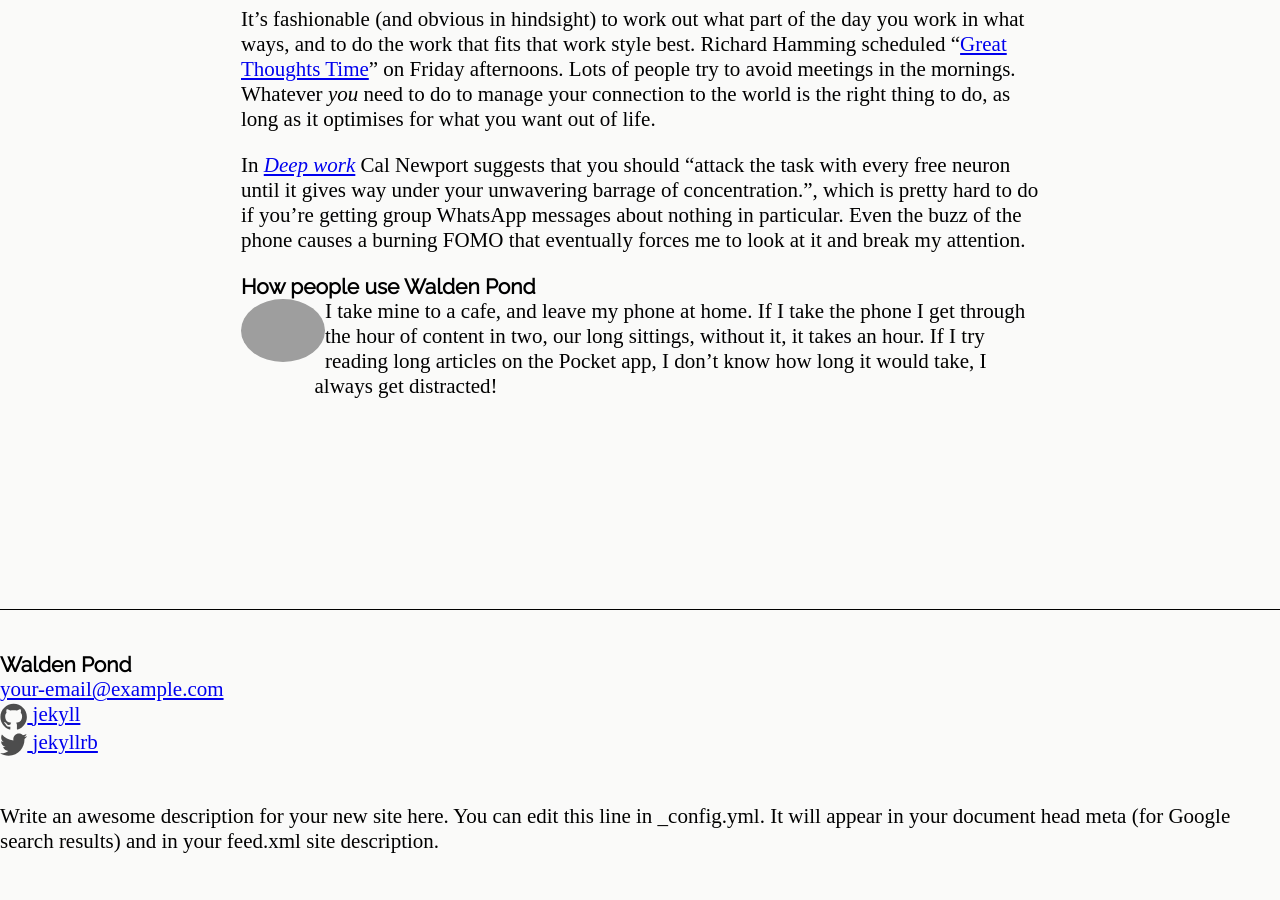
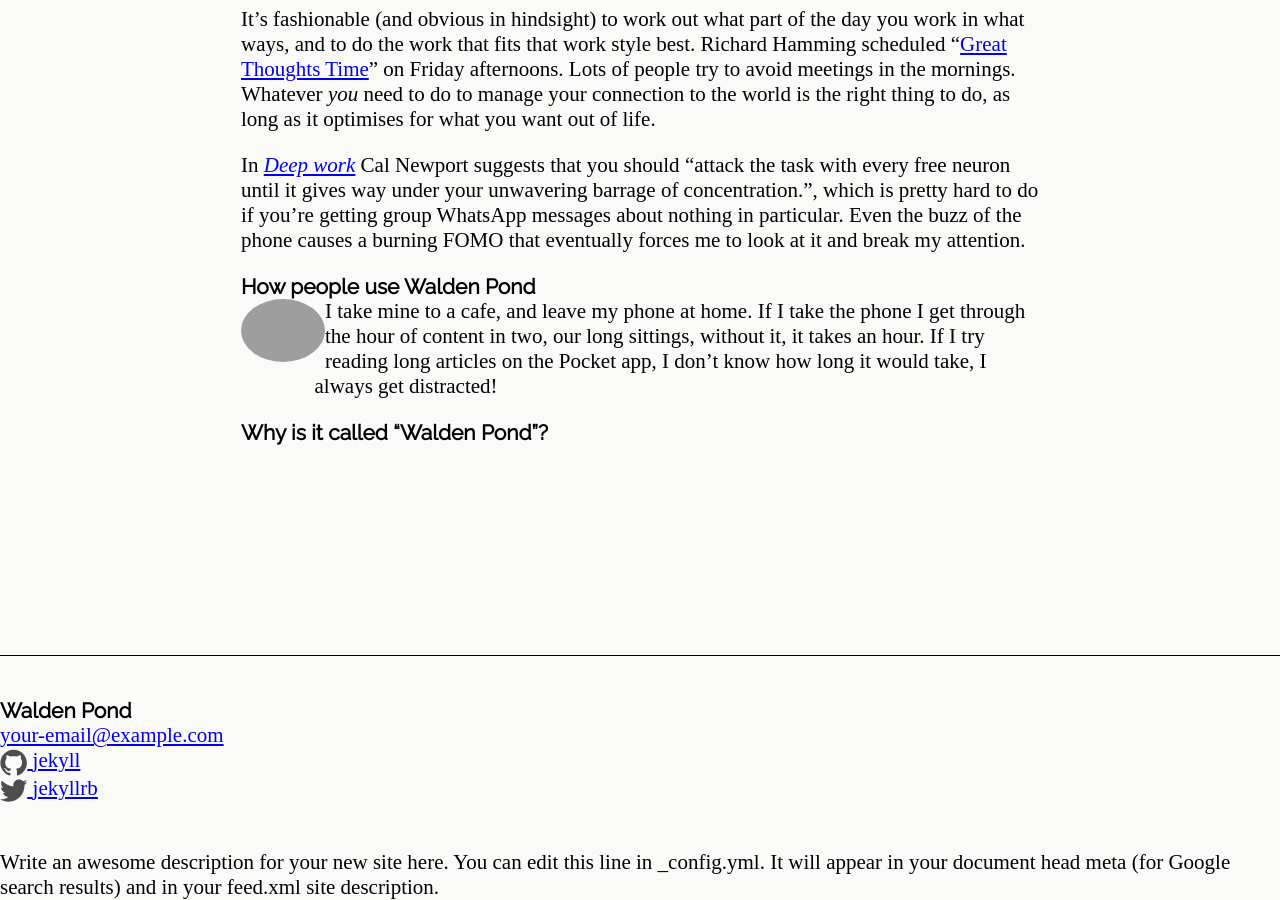
Before and after one commit to notionparallax/wp2frontEnd, a Jekyll site: the page built from index.md, in a window 1280 px wide and 900 px high, scrolled down 1635 px. Built offline with Jekyll 4.4.1, drawn with Linux system fonts in a browser that asks for light colours; some web fonts are replaced; comment, search, counter and statistics services are not loaded; before the commit the page ends 2489 px from its top, so only the background shows below that; grey boxes are pictures that could not be loaded.

Commit message:
start on why #14

```diff
--- /dev/null
+++ b/_includes/yeah_but_why.md
@@ -0,0 +1 @@
+## Why is it called "Walden Pond"?
--- a/index.md
+++ b/index.md
@@ -37,6 +37,12 @@
 
 </div>
 
+<div class="yeah-but-why">
+
+{% include yeah_but_why.md %}
+
+</div>
+
 <link
   type="text/css"
   rel="stylesheet"
```
Also changed, not shown: js/header.js (+11 -1 lines).
